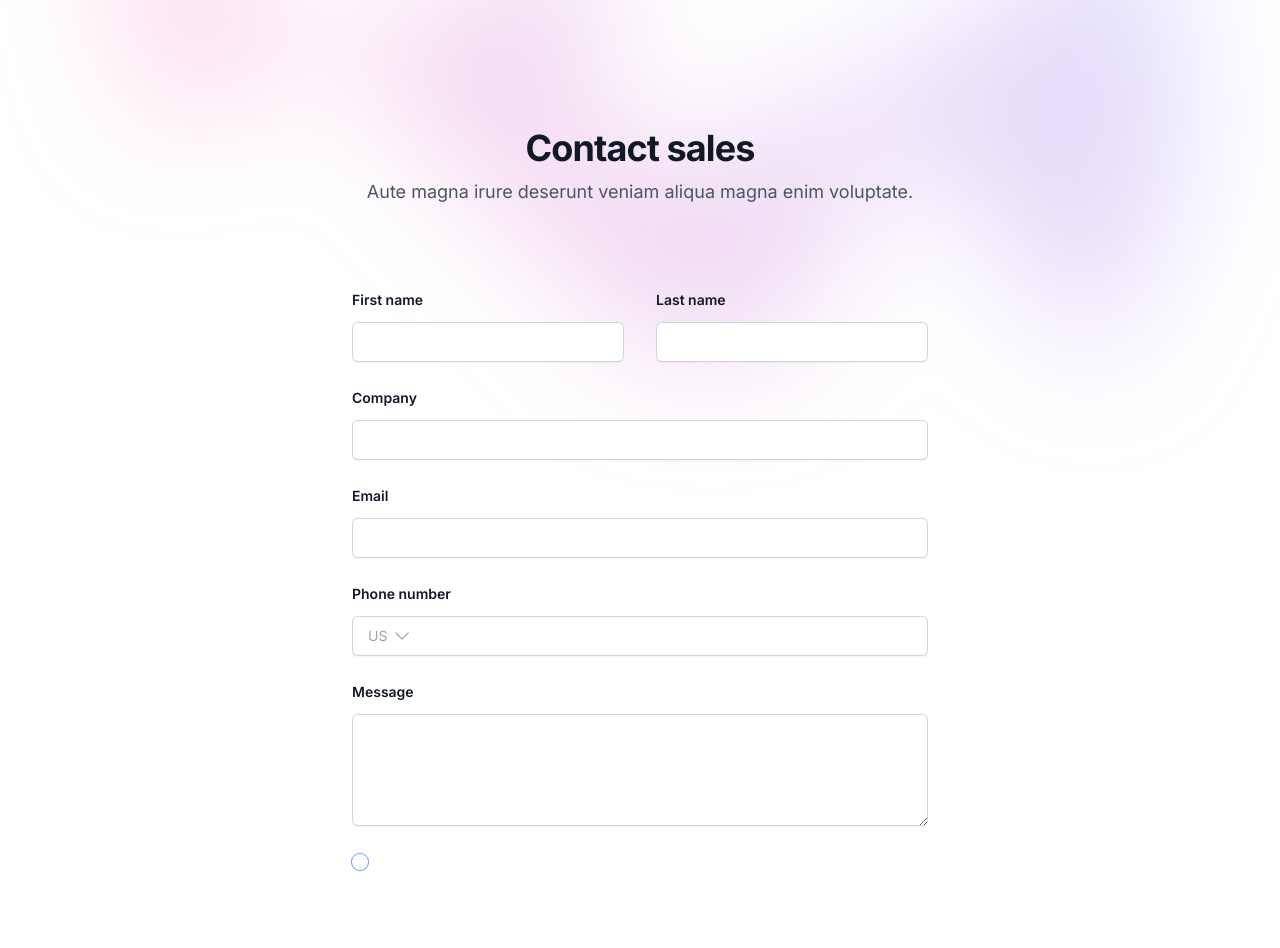
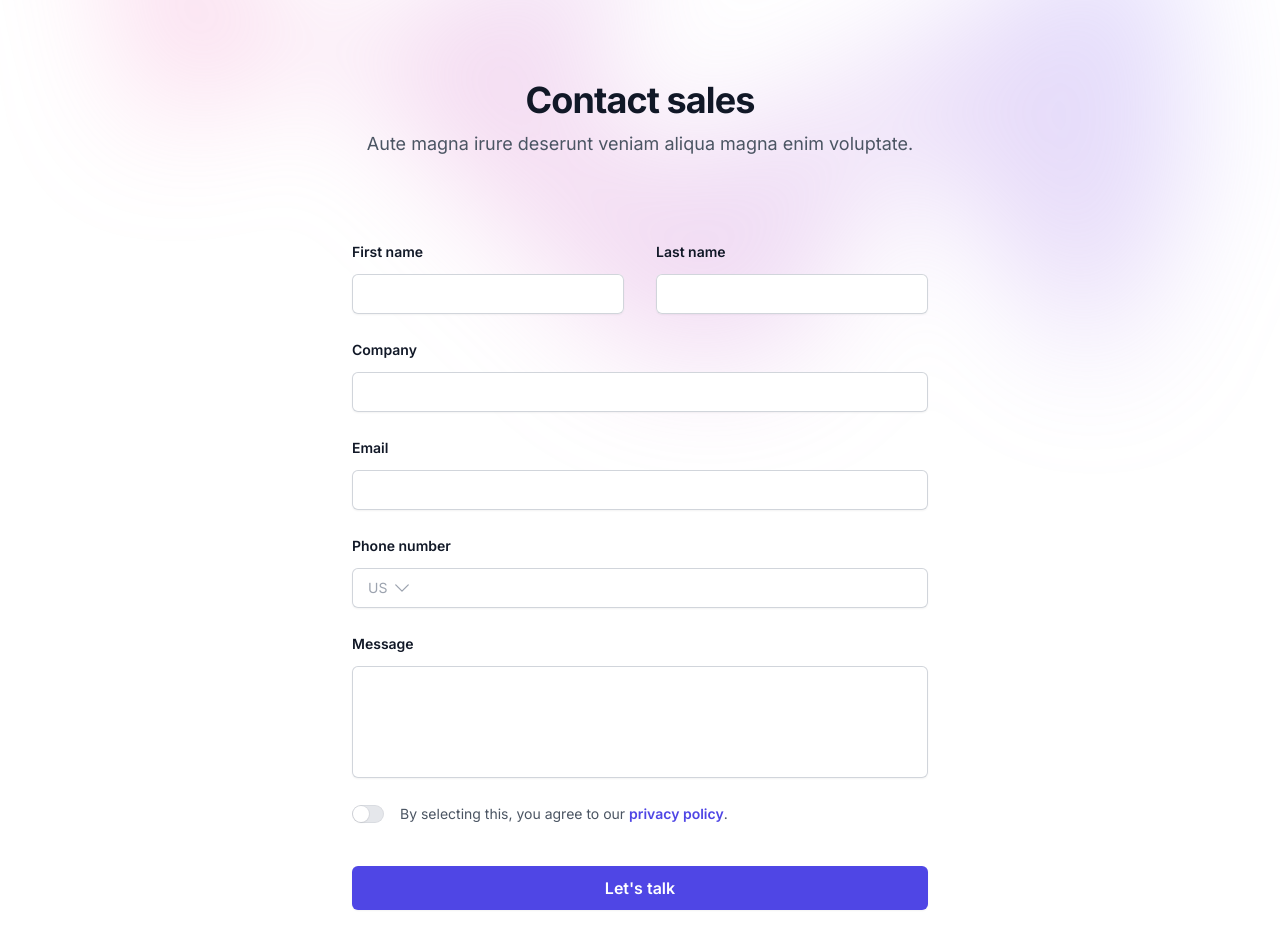
Before and after one commit to 2h311/TailwindCSS-Clones, a React (Vite) app: page / in a window 1280 px wide. Shown: the top 948 px of the page. Built offline with nearby package versions, Linux system fonts and the light colour scheme.

Commit message:
ContactSection.jsx: done working on this component

```diff
--- a/src/App.jsx
+++ b/src/App.jsx
@@ -6,8 +6,8 @@ import ContactSection from "./pages/ContactSection";
 const App = () => {
   return (
     <Fragment>
-      {/* <HomeSection />
-      <TeamSection /> */}
+      {/* <HomeSection /> */}
+      {/* <TeamSection /> */}
       <ContactSection />
     </Fragment>
   );
--- a/src/output.css
+++ b/src/output.css
@@ -991,6 +991,10 @@ html {
   height: 4rem;
 }
 
+.h-4{
+  height: 1rem;
+}
+
 .h-6{
   height: 1.5rem;
 }
@@ -1003,14 +1007,14 @@ html {
   height: 100%;
 }
 
-.h-4{
-  height: 1rem;
-}
-
 .w-16{
   width: 4rem;
 }
 
+.w-4{
+  width: 1rem;
+}
+
 .w-5{
   width: 1.25rem;
 }
@@ -1019,6 +1023,10 @@ html {
   width: 1.5rem;
 }
 
+.w-8{
+  width: 2rem;
+}
+
 .w-\[36\.125rem\]{
   width: 36.125rem;
 }
@@ -1031,10 +1039,6 @@ html {
   width: 100%;
 }
 
-.w-4{
-  width: 1rem;
-}
-
 .max-w-2xl{
   max-width: 42rem;
 }
@@ -1049,6 +1053,10 @@ html {
 
 .max-w-xl{
   max-width: 36rem;
+}
+
+.flex-none{
+  flex: none;
 }
 
 .-translate-x-1\/2{
@@ -1056,15 +1064,46 @@ html {
   transform: translate(var(--tw-translate-x), var(--tw-translate-y)) rotate(var(--tw-rotate)) skewX(var(--tw-skew-x)) skewY(var(--tw-skew-y)) scaleX(var(--tw-scale-x)) scaleY(var(--tw-scale-y));
 }
 
+.translate-x-0{
+  --tw-translate-x: 0px;
+  transform: translate(var(--tw-translate-x), var(--tw-translate-y)) rotate(var(--tw-rotate)) skewX(var(--tw-skew-x)) skewY(var(--tw-skew-y)) scaleX(var(--tw-scale-x)) scaleY(var(--tw-scale-y));
+}
+
+.translate-x-3{
+  --tw-translate-x: 0.75rem;
+  transform: translate(var(--tw-translate-x), var(--tw-translate-y)) rotate(var(--tw-rotate)) skewX(var(--tw-skew-x)) skewY(var(--tw-skew-y)) scaleX(var(--tw-scale-x)) scaleY(var(--tw-scale-y));
+}
+
+.translate-x-3\.5{
+  --tw-translate-x: 0.875rem;
+  transform: translate(var(--tw-translate-x), var(--tw-translate-y)) rotate(var(--tw-rotate)) skewX(var(--tw-skew-x)) skewY(var(--tw-skew-y)) scaleX(var(--tw-scale-x)) scaleY(var(--tw-scale-y));
+}
+
 .rotate-\[30deg\]{
   --tw-rotate: 30deg;
   transform: translate(var(--tw-translate-x), var(--tw-translate-y)) rotate(var(--tw-rotate)) skewX(var(--tw-skew-x)) skewY(var(--tw-skew-y)) scaleX(var(--tw-scale-x)) scaleY(var(--tw-scale-y));
 }
 
+.transform{
+  transform: translate(var(--tw-translate-x), var(--tw-translate-y)) rotate(var(--tw-rotate)) skewX(var(--tw-skew-x)) skewY(var(--tw-skew-y)) scaleX(var(--tw-scale-x)) scaleY(var(--tw-scale-y));
+}
+
 .transform-gpu{
   transform: translate3d(var(--tw-translate-x), var(--tw-translate-y), 0) rotate(var(--tw-rotate)) skewX(var(--tw-skew-x)) skewY(var(--tw-skew-y)) scaleX(var(--tw-scale-x)) scaleY(var(--tw-scale-y));
 }
 
+.cursor-pointer{
+  cursor: pointer;
+}
+
+.resize-none{
+  resize: none;
+}
+
+.resize-y{
+  resize: vertical;
+}
+
 .grid-cols-1{
   grid-template-columns: repeat(1, minmax(0, 1fr));
 }
@@ -1079,6 +1118,11 @@ html {
 
 .justify-between{
   justify-content: space-between;
+}
+
+.gap-x-4{
+  -moz-column-gap: 1rem;
+       column-gap: 1rem;
 }
 
 .gap-x-6{
@@ -1101,11 +1145,6 @@ html {
 
 .gap-y-6{
   row-gap: 1.5rem;
-}
-
-.gap-x-4{
-  -moz-column-gap: 1rem;
-       column-gap: 1rem;
 }
 
 .space-y-2 > :not([hidden]) ~ :not([hidden]){
@@ -1148,6 +1187,11 @@ html {
   border-width: 0px;
 }
 
+.bg-gray-200{
+  --tw-bg-opacity: 1;
+  background-color: rgb(229 231 235 / var(--tw-bg-opacity));
+}
+
 .bg-indigo-600{
   --tw-bg-opacity: 1;
   background-color: rgb(79 70 229 / var(--tw-bg-opacity));
@@ -1160,11 +1204,6 @@ html {
 .bg-white{
   --tw-bg-opacity: 1;
   background-color: rgb(255 255 255 / var(--tw-bg-opacity));
-}
-
-.bg-gray-200{
-  --tw-bg-opacity: 1;
-  background-color: rgb(229 231 235 / var(--tw-bg-opacity));
 }
 
 .bg-gradient-to-tr{
@@ -1205,6 +1244,10 @@ html {
   padding: 1.5rem;
 }
 
+.p-px{
+  padding: 1px;
+}
+
 .px-3{
   padding-left: 0.75rem;
   padding-right: 0.75rem;
@@ -1253,6 +1296,16 @@ html {
 .py-6{
   padding-top: 1.5rem;
   padding-bottom: 1.5rem;
+}
+
+.py-3{
+  padding-top: 0.75rem;
+  padding-bottom: 0.75rem;
+}
+
+.py-3\.5{
+  padding-top: 0.875rem;
+  padding-bottom: 0.875rem;
 }
 
 .pl-4{
@@ -1370,8 +1423,21 @@ html {
   box-shadow: var(--tw-ring-offset-shadow), var(--tw-ring-shadow), var(--tw-shadow, 0 0 #0000);
 }
 
+.ring-inset{
+  --tw-ring-inset: inset;
+}
+
+.ring-gray-900{
+  --tw-ring-opacity: 1;
+  --tw-ring-color: rgb(17 24 39 / var(--tw-ring-opacity));
+}
+
 .ring-gray-900\/10{
   --tw-ring-color: rgb(17 24 39 / 0.1);
+}
+
+.ring-gray-900\/5{
+  --tw-ring-color: rgb(17 24 39 / 0.05);
 }
 
 .blur-3xl{
@@ -1381,6 +1447,28 @@ html {
 
 .filter{
   filter: var(--tw-blur) var(--tw-brightness) var(--tw-contrast) var(--tw-grayscale) var(--tw-hue-rotate) var(--tw-invert) var(--tw-saturate) var(--tw-sepia) var(--tw-drop-shadow);
+}
+
+.transition-colors{
+  transition-property: color, background-color, border-color, text-decoration-color, fill, stroke;
+  transition-timing-function: cubic-bezier(0.4, 0, 0.2, 1);
+  transition-duration: 150ms;
+}
+
+.transition{
+  transition-property: color, background-color, border-color, text-decoration-color, fill, stroke, opacity, box-shadow, transform, filter, -webkit-backdrop-filter;
+  transition-property: color, background-color, border-color, text-decoration-color, fill, stroke, opacity, box-shadow, transform, filter, backdrop-filter;
+  transition-property: color, background-color, border-color, text-decoration-color, fill, stroke, opacity, box-shadow, transform, filter, backdrop-filter, -webkit-backdrop-filter;
+  transition-timing-function: cubic-bezier(0.4, 0, 0.2, 1);
+  transition-duration: 150ms;
+}
+
+.duration-200{
+  transition-duration: 200ms;
+}
+
+.ease-in-out{
+  transition-timing-function: cubic-bezier(0.4, 0, 0.2, 1);
 }
 
 * {
@@ -1502,6 +1590,11 @@ html {
     padding-bottom: 12rem;
   }
 
+  .sm\:py-20{
+    padding-top: 5rem;
+    padding-bottom: 5rem;
+  }
+
   .sm\:text-4xl{
     font-size: 2.25rem;
     line-height: 2.5rem;
--- a/src/pages/ContactSection.jsx
+++ b/src/pages/ContactSection.jsx
@@ -1,13 +1,13 @@
 import React, { useState } from "react";
 import { ChevronDownIcon } from "../assets/icons";
-import { Switch, SwitchGroup } from "@headlessui/react";
+import { Label, Switch, SwitchGroup } from "@headlessui/react";
 
 const classNames = (...classes) => classes.filter(Boolean).join(" ");
 
 const ContactSection = () => {
   const [agreed, setAgreed] = useState(false);
   return (
-    <div className="isolate bg-white px-6 py-24 sm:py-32 lg:px-8">
+    <div className="isolate bg-white px-6 py-24 sm:py-20 lg:px-8">
       <div
         className="absolute inset-x-0 top-[-10rem] -z-10 transform-gpu overflow-hidden blur-3xl sm:top-[-20rem]"
         aria-hidden="true"
@@ -132,7 +132,7 @@ const ContactSection = () => {
                 name="message"
                 id="message"
                 rows={4}
-                className="form-input-element"
+                className="form-input-element resize-none"
                 defaultValue={""}
               />
             </div>
@@ -153,12 +153,28 @@ const ContactSection = () => {
                   aria-hidden="true"
                   className={classNames(
                     agreed ? "translate-x-3.5" : "translate-x-0",
-                    "h-4 w-4 transform rounded-full bg-white shadow-sm ring-1 ring-gray-900"
+                    "h-4 w-4 transform rounded-full bg-white shadow-sm ring-1 ring-gray-900/5 transition duration-200 ease-in-out"
                   )}
-                ></span>
+                />
               </Switch>
             </div>
+            <Label className="text-sm leading-6 text-gray-600">
+              By selecting this, you agree to our{" "}
+              <a href="#" className="font-semibold text-indigo-600">
+                privacy&nbsp;policy
+              </a>
+              .
+            </Label>
           </SwitchGroup>
+        </div>
+
+        <div className="mt-10">
+          <button
+            type="submit"
+            className="block w-full rounded-md bg-indigo-600 px-3.5 py-2.5 text-center text-base font-semibold text-white shadow-sm hover:bg-indigo-500 focus-visible:outline focus-visible:outline-2 focus-visible:outline-offset-2 focus-visible:outline-indigo-600"
+          >
+            Let's talk
+          </button>
         </div>
       </form>
     </div>
```
